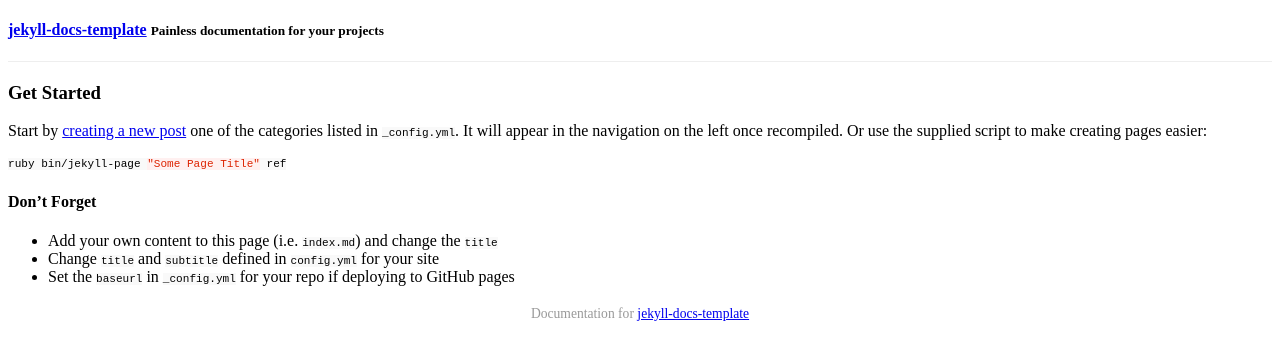
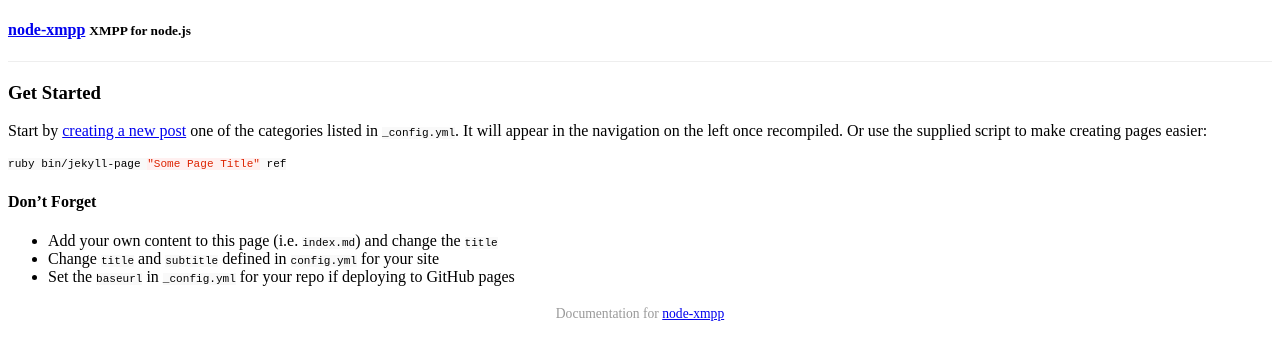
Before and after one commit to node-xmpp/node-xmpp.github.io, a Jekyll site: the page built from index.md, in a window 1280 px wide. Shown: the top 360 px of the page. Built offline with Jekyll 4.4.1, drawn with Linux system fonts in a browser that asks for light colours; Markdown is read by kramdown in place of the engine named in the settings; a style sheet for code colours, icons or effects is not loaded.

Commit message:
Site site details

```diff
--- a/_config.yml
+++ b/_config.yml
@@ -1,6 +1,6 @@
 # Site title and subtitle. This is used in _includes/header.html
-title: 'jekyll-docs-template'
-subtitle: 'Painless documentation for your projects'
+title: 'node-xmpp'
+subtitle: 'XMPP for node.js'
 
 # Enable/show navigation. There are there options:
 #   0 - always hide
@@ -9,7 +9,7 @@
 navigation: 2
 
 # URL to source code, used in _includes/footer.html
-codeurl: 'https://github.com/bruth/jekyll-docs-template'
+codeurl: 'https://github.com/node-xmpp'
 
 # Default categories (in order) to appear in the navigation
 sections: [
```
